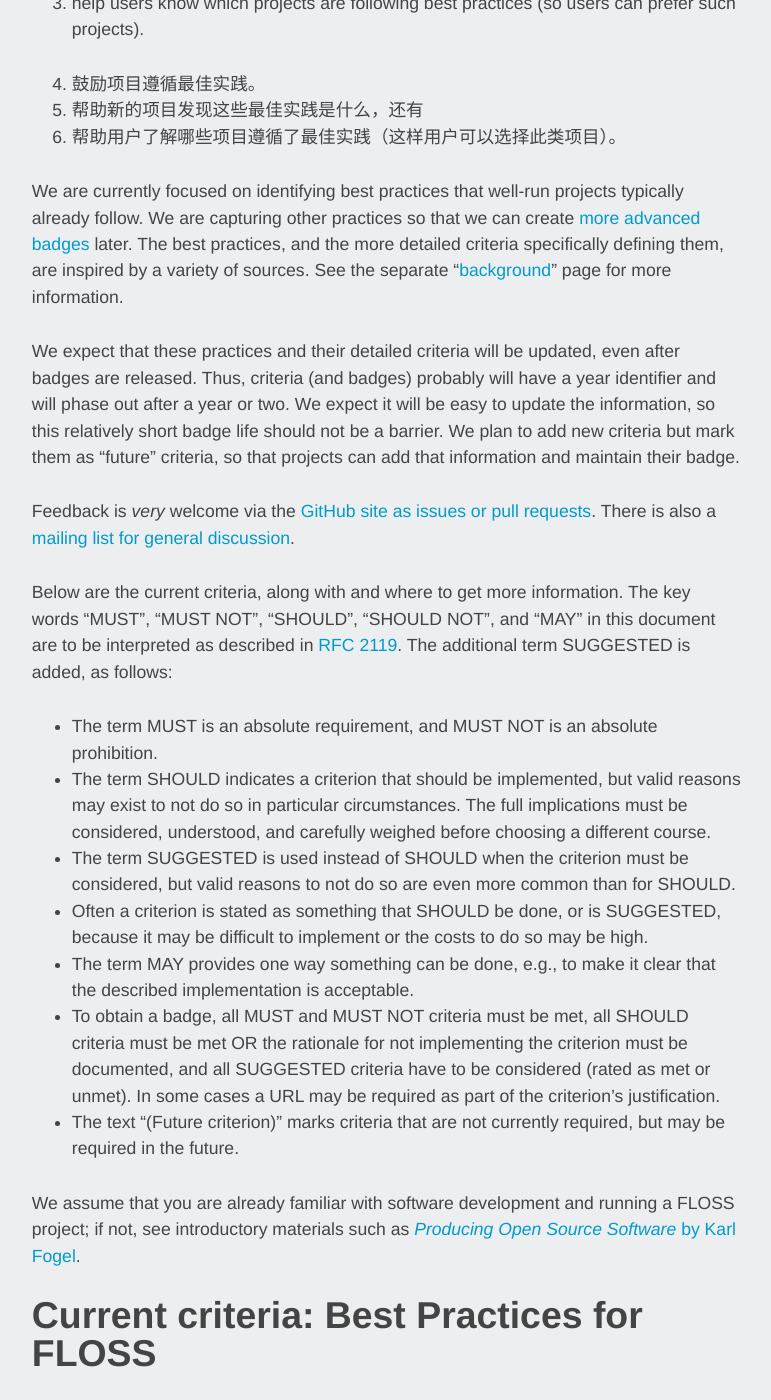
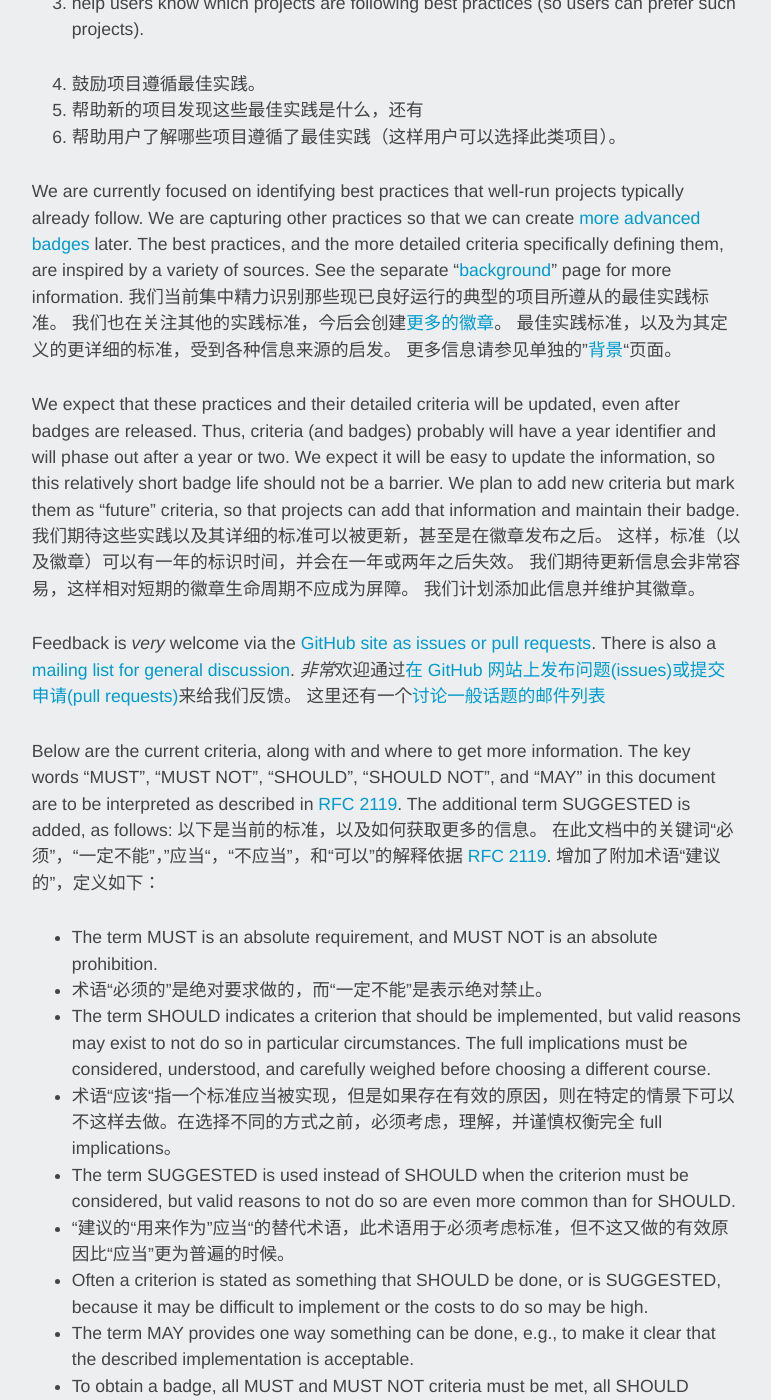
Before and after one commit to hardenedlinux/hardenedlinux.github.io, a Jekyll site: the page built from _posts/2016-07-19-best-practices-criteria-for-floss.markdown, in a window 1280 px wide and 1400 px high, scrolled down 1853 px. Shown: the whole window, without its empty margins (253-1024 px from the left). Built offline with Jekyll 4.4.1, drawn with Linux system fonts in a browser that asks for light colours; nearby versions of some CDN libraries; some of the changed text lies outside the part shown.

Commit message:
New tranlation

```diff
--- a/_posts/2016-07-19-best-practices-criteria-for-floss.markdown
+++ b/_posts/2016-07-19-best-practices-criteria-for-floss.markdown
@@ -52,7 +52,7 @@ from different organizations.
 例如，一些实践标准要求在发布之前进行多人审查，这可以帮助找到其他情况下难以发现的漏洞，同时可以帮助建立信任，以及满足不同组织的开发者之间的重复合作的要求。
 
 These best practices have been created to:
-这些最佳实践标准用来：
+这些最佳实践标准可以用来：
 
 1. encourage projects to follow best practices,
 2. help new projects discover what those practices are, and
@@ -70,6 +70,10 @@ We are capturing other practices so that we can create
 The best practices, and the more detailed criteria
 specifically defining them, are inspired by a variety of sources.
 See the separate "[background](./background.md)" page for more information.
+我们当前集中精力识别那些现已良好运行的典型的项目所遵从的最佳实践标准。
+我们也在关注其他的实践标准，今后会创建[更多的徽章](https://github.com/linuxfoundation/cii-best-practices-badge/blob/master/doc/other.md)。
+最佳实践标准，以及为其定义的更详细的标准，受到各种信息来源的启发。
+更多信息请参见单独的"[背景](https://github.com/linuxfoundation/cii-best-practices-badge/blob/master/doc/background.md)"页面。
 
 We expect that these practices and their detailed criteria will be updated,
 even after badges are released.
@@ -79,11 +83,17 @@ We expect it will be easy to update the information,
 so this relatively short badge life should not be a barrier.
 We plan to add new criteria but mark them as "future" criteria, so that
 projects can add that information and maintain their badge.
+我们期待这些实践以及其详细的标准可以被更新，甚至是在徽章发布之后。
+这样，标准（以及徽章）可以有一年的标识时间，并会在一年或两年之后失效。
+我们期待更新信息会非常容易，这样相对短期的徽章生命周期不应成为屏障。
+我们计划添加此信息并维护其徽章。
 
 Feedback is *very* welcome via the
 [GitHub site as issues or pull requests](https://github.com/linuxfoundation/cii-best-practices-badge).
 There is also a
 [mailing list for general discussion](https://lists.coreinfrastructure.org/mailman/listinfo/cii-badges).
+*非常*欢迎通过[在 GitHub 网站上发布问题(issues)或提交申请(pull requests)](https://github.com/linuxfoundation/cii-best-practices-badge)来给我们反馈。
+这里还有一个[讨论一般话题的邮件列表](https://lists.coreinfrastructure.org/mailman/listinfo/cii-badges)
 
 Below are the current criteria, along with and where to get more information.
 The key words "MUST", "MUST NOT",
@@ -91,16 +101,23 @@ The key words "MUST", "MUST NOT",
 in this document are to be interpreted as described in
 [RFC 2119](https://tools.ietf.org/html/rfc2119).
 The additional term SUGGESTED is added, as follows:
+以下是当前的标准，以及如何获取更多的信息。
+在此文档中的关键词“必须”，“一定不能”，”应当“，“不应当”，和“可以”的解释依据
+[RFC 2119](https://tools.ietf.org/html/rfc2119).
+增加了附加术语“建议的”，定义如下：
 
 - The term MUST is an absolute requirement, and MUST NOT
   is an absolute prohibition.
+- 术语“必须的”是绝对要求做的，而“一定不能”是表示绝对禁止。
 - The term SHOULD indicates a criterion that should be implemented, but
   valid reasons may exist to not do so in particular circumstances.
   The full implications must be considered,
   understood, and carefully weighed before choosing a different course.
+- 术语“应该“指一个标准应当被实现，但是如果存在有效的原因，则在特定的情景下可以不这样去做。在选择不同的方式之前，必须考虑，理解，并谨慎权衡完全 full implications。
 - The term SUGGESTED is used instead of SHOULD when the criterion must
   be considered, but valid reasons
   to not do so are even more common than for SHOULD.
+- “建议的“用来作为”应当“的替代术语，此术语用于必须考虑标准，但不这又做的有效原因比“应当”更为普遍的时候。
 - Often a criterion is stated as something that SHOULD be done, or is
   SUGGESTED, because it may be difficult to implement or the costs
   to do so may be high.
```
